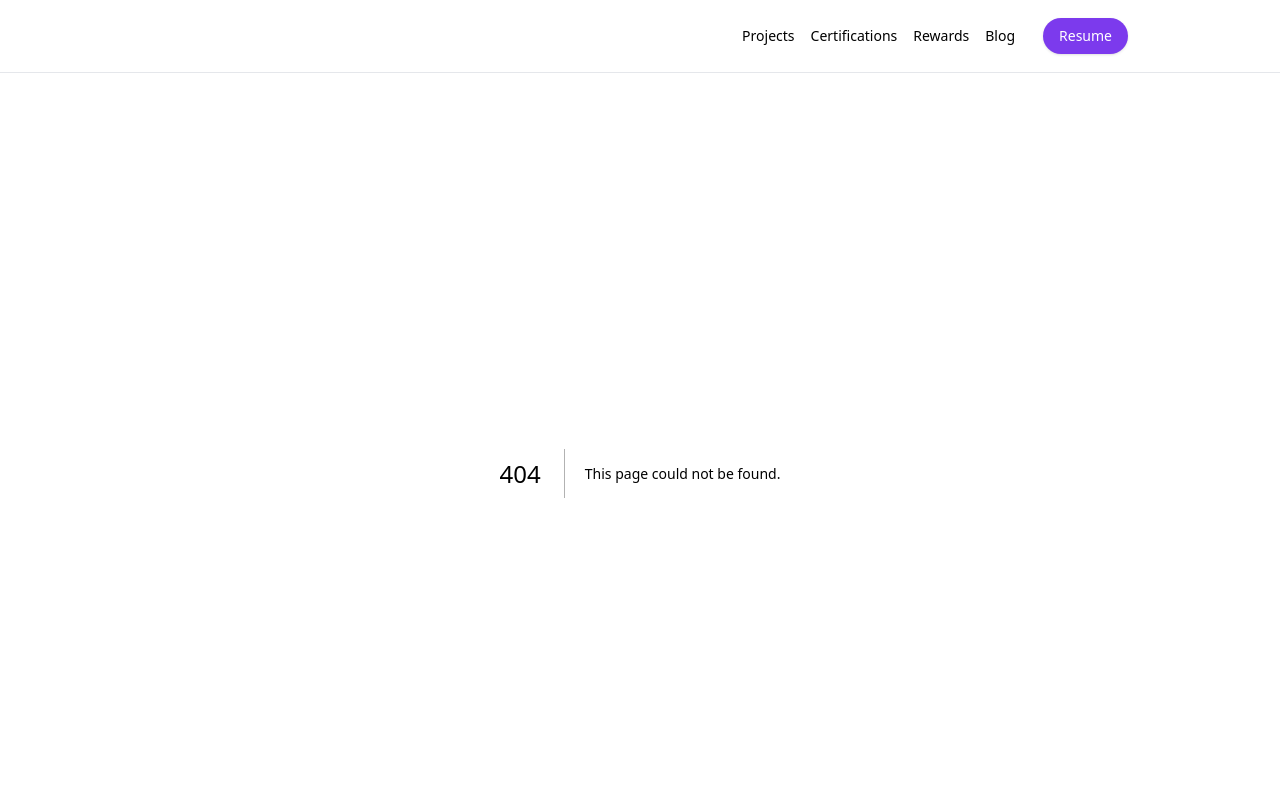
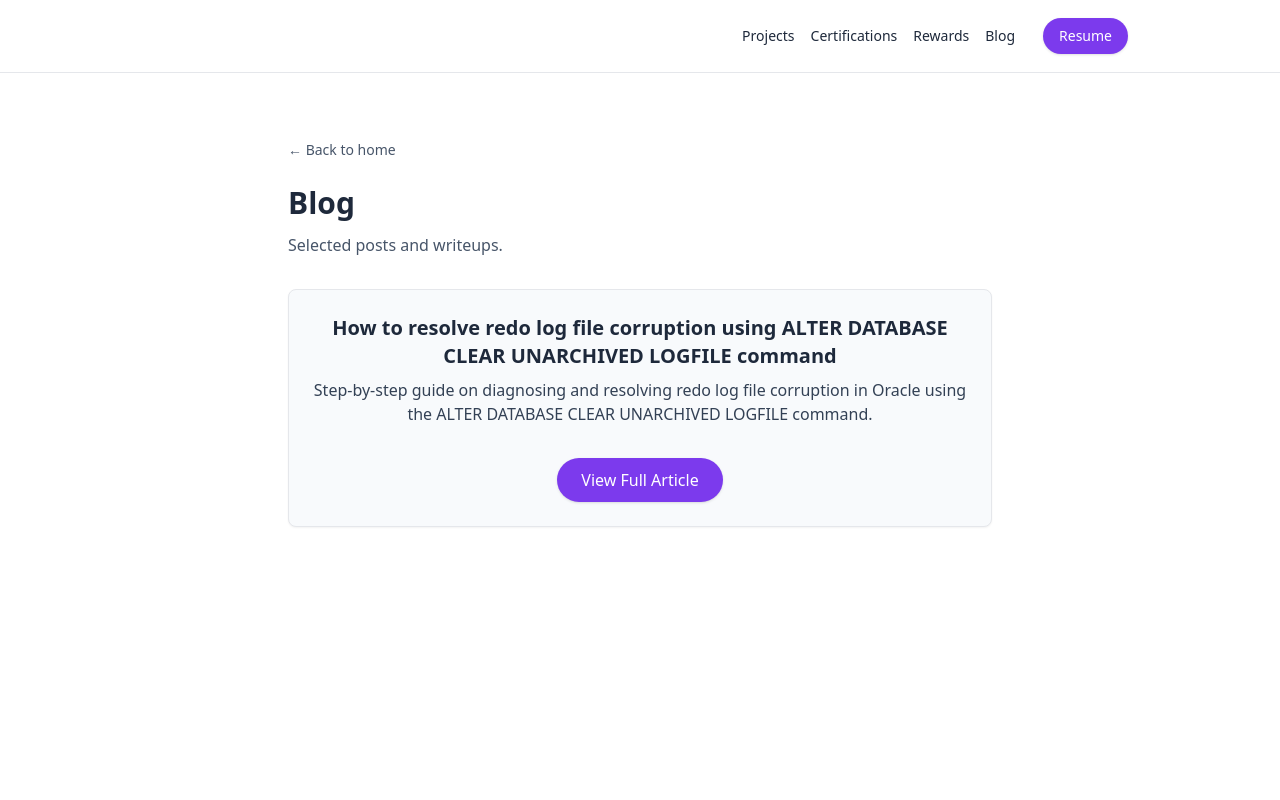
Before and after one commit to kottawartushar/tushar-web-site, a Next.js app: page /blog in a window 1280 px wide. Before the commit this address had no page. Shown: the top 800 px of the page. Built offline with nearby package versions, Linux system fonts and the light colour scheme.

Commit message:
feat: add /blog page with external post link

```diff
--- /dev/null
+++ b/app/blog/page.jsx
@@ -0,0 +1,63 @@
+import Link from "next/link";
+
+export const revalidate = 0;
+
+export default function BlogPage() {
+  // External blog post
+  const posts = [
+    {
+      title:
+        "How to resolve redo log file corruption using ALTER DATABASE CLEAR UNARCHIVED LOGFILE command",
+      description:
+        "Step-by-step guide on diagnosing and resolving redo log file corruption in Oracle using the ALTER DATABASE CLEAR UNARCHIVED LOGFILE command.",
+      url: "https://blog.unisoftindia.org/2016/08/step-by-step-how-to-resolve-redo-log.html",
+      date: "2016-08-01",
+    },
+  ];
+
+  return (
+    <section className="min-h-screen py-16 bg-white">
+      <div className="max-w-3xl mx-auto px-6 md:px-8">
+        {/* Back Link */}
+        <div className="mb-6">
+          <Link href="/" className="text-sm text-slate-600 hover:underline">
+            ← Back to home
+          </Link>
+        </div>
+
+        {/* Page Header */}
+        <h1 className="text-3xl font-heading font-bold mb-3">Blog</h1>
+        <p className="text-slate-600 mb-8">
+          Selected posts and writeups.
+        </p>
+
+        {/* Blog Posts */}
+        <div className="space-y-6">
+          {posts.map((post, idx) => (
+            <article
+              key={idx}
+              className="border rounded-lg p-6 shadow-sm bg-slate-50 hover:shadow-md transition-shadow"
+            >
+              <div className="flex flex-col items-center text-center gap-4">
+                <div>
+                  <h2 className="text-xl font-semibold mb-2">{post.title}</h2>
+                  <p className="text-slate-700 mb-4">{post.description}</p>
+                </div>
+
+                <a
+                  href={post.url}
+                  target="_blank"
+                  rel="noopener noreferrer"
+                  className="inline-flex items-center justify-center px-6 py-2.5 rounded-full bg-accent text-white font-medium shadow hover:opacity-95"
+                  aria-label={`Read blog post: ${post.title}`}
+                >
+                  View Full Article
+                </a>
+              </div>
+            </article>
+          ))}
+        </div>
+      </div>
+    </section>
+  );
+}
```
